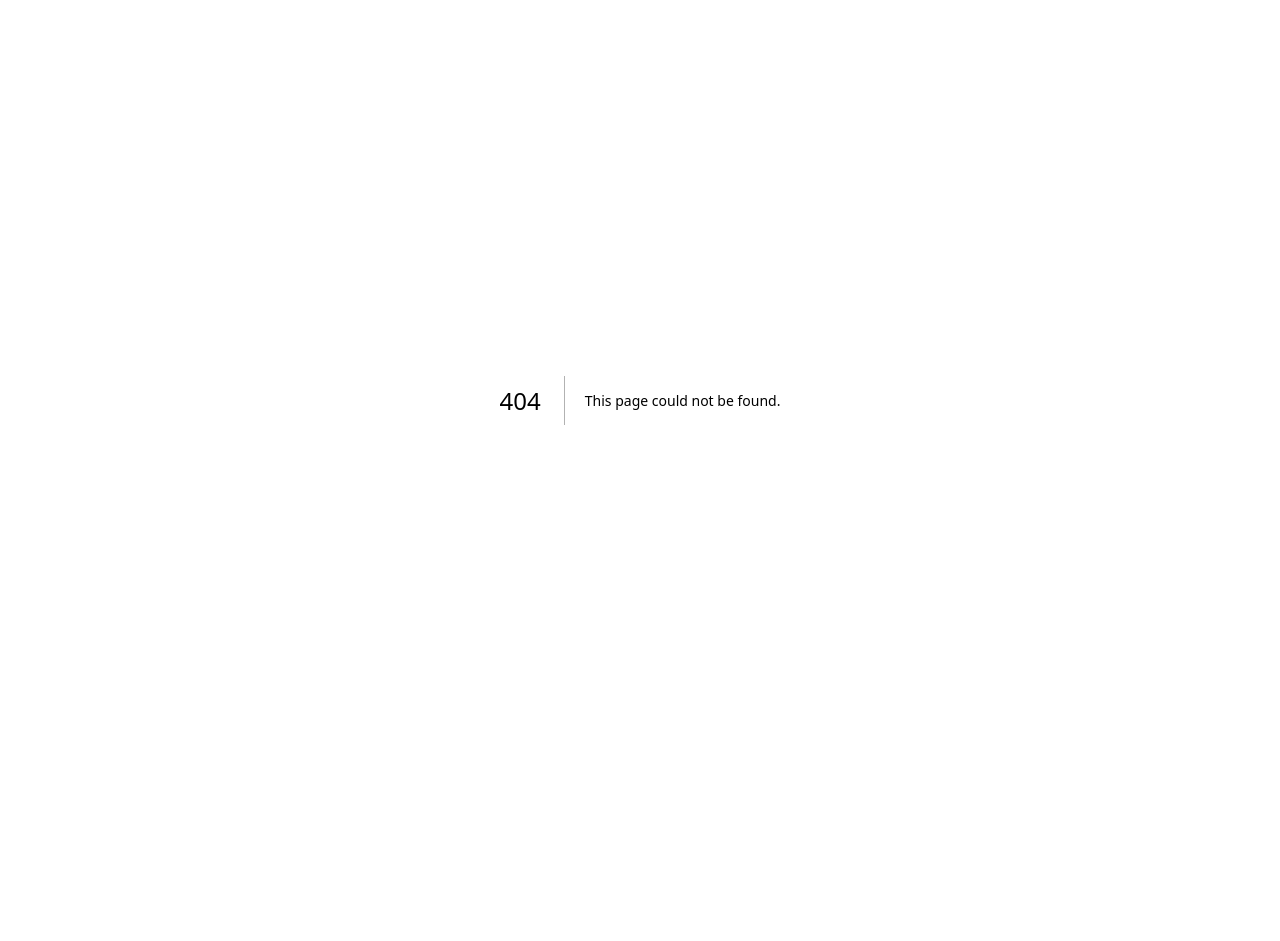
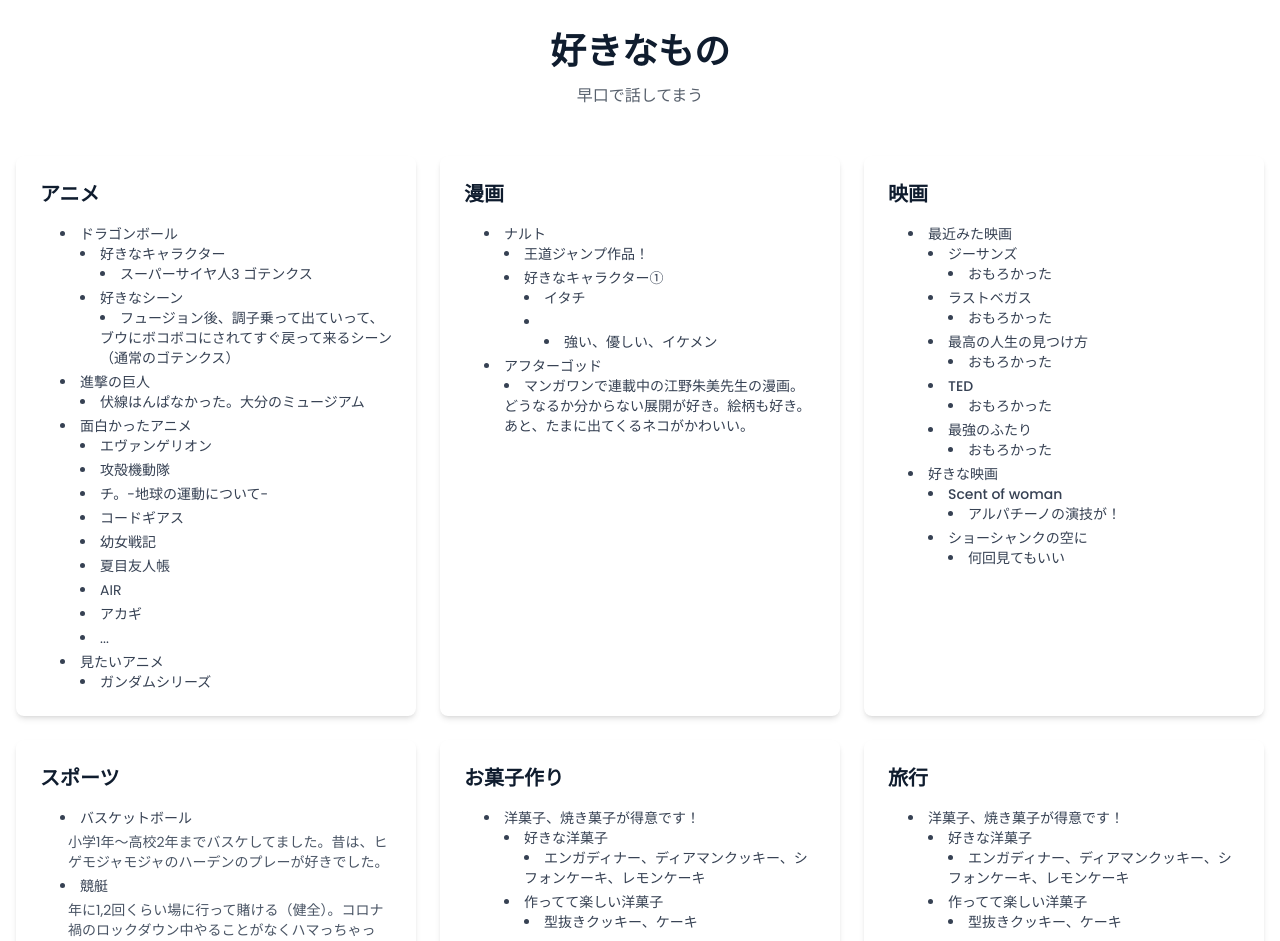
Before and after one commit to tontonbutadon/portfolio, a Next.js app: page /favorites in a window 1280 px wide. Before the commit this address had no page. Shown: the top 941 px of the page. Before the commit the page ends 800 px from the top, so only its background shows below. Built offline with nearby package versions, Linux system fonts and the light colour scheme.

Commit message:
add favorite page

```diff
--- /dev/null
+++ b/src/app/favorites/page.tsx
@@ -0,0 +1,76 @@
+// app/favorites/page.tsx
+'use client';
+
+import Image from 'next/image';
+import { useState } from 'react';
+import { SectionTitle } from '@/components/blocks/SectionTitle';
+import { AiOutlineSmile } from 'react-icons/ai';
+import { favoriteData } from '@/types/favoriteData';
+
+// データをネストしたリストに変換
+type RecursiveItem = string | { title?: string; desc?: string; children: RecursiveItem[] };
+
+function RecursiveList({ items }: { items: RecursiveItem[] }) {
+  return (
+    <ul className="list-disc list-inside pl-5 space-y-1 text-sm text-gray-700">
+      {items.map((item, idx) =>
+        typeof item === 'string' ? (
+          <li key={idx}>{item}</li>
+        ) : (
+          <li key={idx}>
+            {item.title?.trim() && <span className="font-medium">{item.title}</span>}
+            {item.desc && <p className="pl-2 mt-1 mb-1 text-gray-600">{item.desc}</p>}
+            {item.children?.length > 0 && <RecursiveList items={item.children} />}
+          </li>
+        )
+      )}
+    </ul>
+  );
+}
+
+export default function FavoritesPage() {
+  const [modalImage, setModalImage] = useState<string | null>(null);
+
+  return (
+    <div className="px-4 py-8">
+      <SectionTitle title="好きなもの" subTitle="早口で話してまう"></SectionTitle>
+
+      <div className="grid grid-cols-1 md:grid-cols-2 lg:grid-cols-3 gap-6">
+        {favoriteData.map((item, idx) => (
+          <div key={idx} className="bg-white rounded-lg shadow-md p-6">
+            <h2 className="text-xl font-semibold mb-4">{item.title}</h2>
+            <RecursiveList items={item.children} />
+            {/* <div className="flex flex-wrap gap-2 mt-4">
+              {item.images.map((src, i) => (
+                <Image
+                  key={i}
+                  src={src}
+                  alt={item.title}
+                  width={120}
+                  height={80}
+                  className="cursor-pointer rounded hover:opacity-80"
+                  onClick={() => setModalImage(src)}
+                />
+              ))}
+            </div> */}
+          </div>
+        ))}
+      </div>
+
+      {/* {modalImage && (
+        <div
+          className="fixed inset-0 bg-black bg-opacity-70 flex items-center justify-center z-50"
+          onClick={() => setModalImage(null)}
+        >
+          <Image
+            src={modalImage}
+            alt="拡大画像"
+            width={800}
+            height={600}
+            className="max-w-full max-h-full rounded shadow-lg"
+          />
+        </div>
+      )} */}
+    </div>
+  );
+}
--- a/src/app/page.tsx
+++ b/src/app/page.tsx
@@ -7,7 +7,7 @@ import { TopPortfolioSection } from '@/components/sections/TopPortfolioSection';
 export default function Home() {
   return (
     <div className="w-full">
-      {/* <HeaderSection></HeaderSection> */}
+      <HeaderSection></HeaderSection>
       <AboutSection></AboutSection>
       <SkillSection></SkillSection>
       <TopPortfolioSection></TopPortfolioSection>
--- a/src/components/sections/HeaderSection.tsx
+++ b/src/components/sections/HeaderSection.tsx
@@ -15,7 +15,10 @@ export const HeaderSection: React.FC = () => {
 
         {/* PCメニュー */}
         <ul className="hidden md:flex gap-10 text-[var(--color-dark)] font-medium">
-          <li className="cursor-pointer">
+          <li className="cursor-pointer hover:scale-105">
+            <Link href="/favorites">好きなもの</Link>
+          </li>
+          {/* <li className="cursor-pointer">
             <Link href="/play">お遊び</Link>
           </li>
           <li className="cursor-pointer">
@@ -23,23 +26,26 @@ export const HeaderSection: React.FC = () => {
           </li>
           <li className="cursor-pointer">
             <Link href="/blogs">ブログ</Link>
-          </li>
+          </li>*/}
         </ul>
 
         {/* ハンバーガーアイコン */}
-        {/* <button
+        <button
           className="md:hidden text-[var(--color-dark)] cursor-pointer"
           onClick={() => setMenuOpen((prev) => !prev)}
         >
           {menuOpen ? <FiX size={24} /> : <FiMenu size={24} />}
-        </button> */}
+        </button>
       </div>
 
       {/* モバイルメニュー */}
       {menuOpen && (
         <div className="md:hidden mt-5 px-5">
           <ul className="flex flex-col gap-5 text-[var(--color-dark)] font-medium">
-            <li className="cursor-pointer">
+            <Link href="/favorite" onClick={() => setMenuOpen(false)}>
+              好きなもの
+            </Link>
+            {/* <li className="cursor-pointer">
               <Link href="/play" onClick={() => setMenuOpen(false)}>
                 遊び
               </Link>
@@ -53,7 +59,7 @@ export const HeaderSection: React.FC = () => {
               <Link href="/blogs" onClick={() => setMenuOpen(false)}>
                 ブログ
               </Link>
-            </li>
+            </li> */}
           </ul>
         </div>
       )}
--- a/src/components/sections/PortfolioSection.tsx
+++ b/src/components/sections/PortfolioSection.tsx
@@ -36,7 +36,7 @@ export const PortfolioSection: React.FC = ({}) => {
       <div className="m-auto max-w-sm md:max-w-5xl lg:max-w-6xl xl:max-w-7xl">
         <SectionTitle
           title="つくってみたもの"
-          subTitle="気になったことや「こうしたら便利そう」をカタチにした記録です。"
+          subTitle="気になる、面白そう、作ってみたいをカタチにした記録です。"
         ></SectionTitle>
         <div className="flex gap-4 flex-wrap justify-center mb-8 md:mb-12">
           {portfolioTabButtonData.map((button) => {
--- /dev/null
+++ b/src/types/favoriteData.ts
@@ -0,0 +1,196 @@
+export type FavoriteItem = {
+  title?: string;
+  desc?: string;
+  children: (string | FavoriteItem)[];
+};
+
+export const favoriteData: FavoriteItem[] = [
+  {
+    title: 'アニメ',
+    children: [
+      {
+        title: 'ドラゴンボール',
+        children: [
+          {
+            title: '好きなキャラクター',
+            children: ['スーパーサイヤ人3 ゴテンクス'],
+          },
+          {
+            title: '好きなシーン',
+            children: [
+              'フュージョン後、調子乗って出ていって、ブウにボコボコにされてすぐ戻って来るシーン（通常のゴテンクス）',
+            ],
+          },
+        ],
+      },
+      {
+        title: '進撃の巨人',
+        children: ['伏線はんぱなかった。大分のミュージアム'],
+      },
+      {
+        title: '面白かったアニメ',
+        children: [
+          'エヴァンゲリオン',
+          '攻殻機動隊',
+          'チ。-地球の運動について-',
+          'コードギアス',
+          '幼女戦記',
+          '夏目友人帳',
+          'AIR',
+          'アカギ',
+          '...',
+        ],
+      },
+      {
+        title: '見たいアニメ',
+        children: ['ガンダムシリーズ'],
+      },
+    ],
+  },
+  {
+    title: '漫画',
+    children: [
+      {
+        title: 'ナルト',
+        children: [
+          '王道ジャンプ作品！',
+          {
+            title: '好きなキャラクター①',
+            children: [
+              'イタチ',
+              {
+                title: '',
+                children: ['強い、優しい、イケメン'],
+              },
+            ],
+          },
+        ],
+      },
+      {
+        title: 'アフターゴッド',
+        children: [
+          'マンガワンで連載中の江野朱美先生の漫画。どうなるか分からない展開が好き。絵柄も好き。あと、たまに出てくるネコがかわいい。',
+        ],
+      },
+    ],
+  },
+  {
+    title: '映画',
+    children: [
+      {
+        title: '最近みた映画',
+        children: [
+          {
+            title: 'ジーサンズ',
+            children: ['おもろかった'],
+          },
+          {
+            title: 'ラストベガス',
+            children: ['おもろかった'],
+          },
+          {
+            title: '最高の人生の見つけ方',
+            children: ['おもろかった'],
+          },
+          {
+            title: 'TED',
+            children: ['おもろかった'],
+          },
+          {
+            title: '最強のふたり',
+            children: ['おもろかった'],
+          },
+        ],
+      },
+      {
+        title: '好きな映画',
+        children: [
+          {
+            title: 'Scent of woman',
+            children: ['アルパチーノの演技が！'],
+          },
+          {
+            title: 'ショーシャンクの空に',
+            children: ['何回見てもいい'],
+          },
+        ],
+      },
+    ],
+  },
+  {
+    title: 'スポーツ',
+    children: [
+      {
+        title: 'バスケットボール',
+        desc: '小学1年〜高校2年までバスケしてました。昔は、ヒゲモジャモジャのハーデンのプレーが好きでした。',
+        children: [],
+      },
+      {
+        title: '競艇',
+        desc: '年に1,2回くらい場に行って賭ける（健全）。コロナ禍のロックダウン中やることがなくハマっちゃった。菅選手の大外、チルト3度のまくりを目の前で見てみたいな〜！',
+        children: [
+          {
+            title: '好きな選手',
+            children: ['池田浩二'],
+          },
+        ],
+      },
+    ],
+  },
+  {
+    title: 'お菓子作り',
+    children: [
+      {
+        title: '洋菓子、焼き菓子が得意です！',
+        children: [
+          {
+            title: '好きな洋菓子',
+            children: ['エンガディナー、ディアマンクッキー、シフォンケーキ、レモンケーキ'],
+          },
+          {
+            title: '作ってて楽しい洋菓子',
+            children: ['型抜きクッキー、ケーキ'],
+          },
+        ],
+      },
+    ],
+  },
+  {
+    title: '旅行',
+    desc: '国内外',
+    children: [
+      {
+        title: '洋菓子、焼き菓子が得意です！',
+        children: [
+          {
+            title: '好きな洋菓子',
+            children: ['エンガディナー、ディアマンクッキー、シフォンケーキ、レモンケーキ'],
+          },
+          {
+            title: '作ってて楽しい洋菓子',
+            children: ['型抜きクッキー、ケーキ'],
+          },
+        ],
+      },
+    ],
+  },
+  {
+    title: '運転',
+    desc: '国内外',
+    children: [
+      {
+        title: '洋菓子、焼き菓子が得意です！',
+        children: [
+          {
+            title: '好きな洋菓子',
+            children: ['エンガディナー、ディアマンクッキー、シフォンケーキ、レモンケーキ'],
+          },
+          {
+            title: '作ってて楽しい洋菓子',
+            children: ['型抜きクッキー、ケーキ'],
+          },
+        ],
+      },
+    ],
+  },
+];
--- a/src/types/portfolioProject.ts
+++ b/src/types/portfolioProject.ts
@@ -1,6 +1,6 @@
-import { DiHtml5 } from 'react-icons/di';
-import { BiShoppingBag } from 'react-icons/bi';
-import { BsThunderbolt } from 'react-icons/bs';
+// import { BiShoppingBag } from 'react-icons/bi';
+import { SiTypescript } from 'react-icons/si';
+import { LuNotebookPen } from 'react-icons/lu';
 
 export interface PortfolioProject {
   id: string;
@@ -18,12 +18,12 @@ export const portfolioProjectData: PortfolioProject[] = [
   {
     id: 'project-2',
     category: 'frontend',
-    icon: DiHtml5,
+    icon: SiTypescript,
     gradientFrom: 'var(--color-react)',
     gradientTo: 'var(--color-typescript)',
     title: '社内メッセージサイト',
     description:
-      '半期に一度、社員同士で「感謝のメッセージ」を送り合う社内文化があり、Googleフォームで行っていた運用を、Typescript+＋React＋AWSで置き換えたSPAツールです。\n認証・投稿・メール通知・DB保存までを自動化し、業務の手間を大幅に軽減しました。',
+      '半期に一度、社員同士で「感謝のメッセージ」を送り合う社内文化があり、Googleフォームで行っていた運用を、Typescript+＋React＋AWSで置き換えたSPAツールです。\n認証・投稿・メール通知・DB保存までを自動化し、業務の手間を軽減しました。',
     tags: ['Typescript', 'React', 'AWS'],
     detailLink: '/portfolio/project-1',
     date: '2025-02-01',
@@ -31,12 +31,12 @@ export const portfolioProjectData: PortfolioProject[] = [
   {
     id: 'project-1',
     category: 'frontend, backend',
-    icon: BiShoppingBag,
+    icon: LuNotebookPen,
     gradientFrom: 'var(--color-shopify-1)',
     gradientTo: 'var(--color-shopify-3)',
     title: 'ポートフォリオサイト',
     description:
-      'リトアニアに留学中ブログとして使用していたドメインを、ポートフォリオ用に更新しました。\nシンプルなデザインにし、スキルが伝わりやすい構成になるよう工夫していきます。',
+      'リトアニアに留学中、ブログとして使用していたドメインをポートフォリオ用に更新しました。\n今後、ブログや作ったものを足していく予定。',
     tags: ['Next.js', 'Vercel', 'Typescript', 'React', 'Tailwind', 'Canva'],
     detailLink: '/portfolio/project-2',
     date: '2025-08-01',
```
